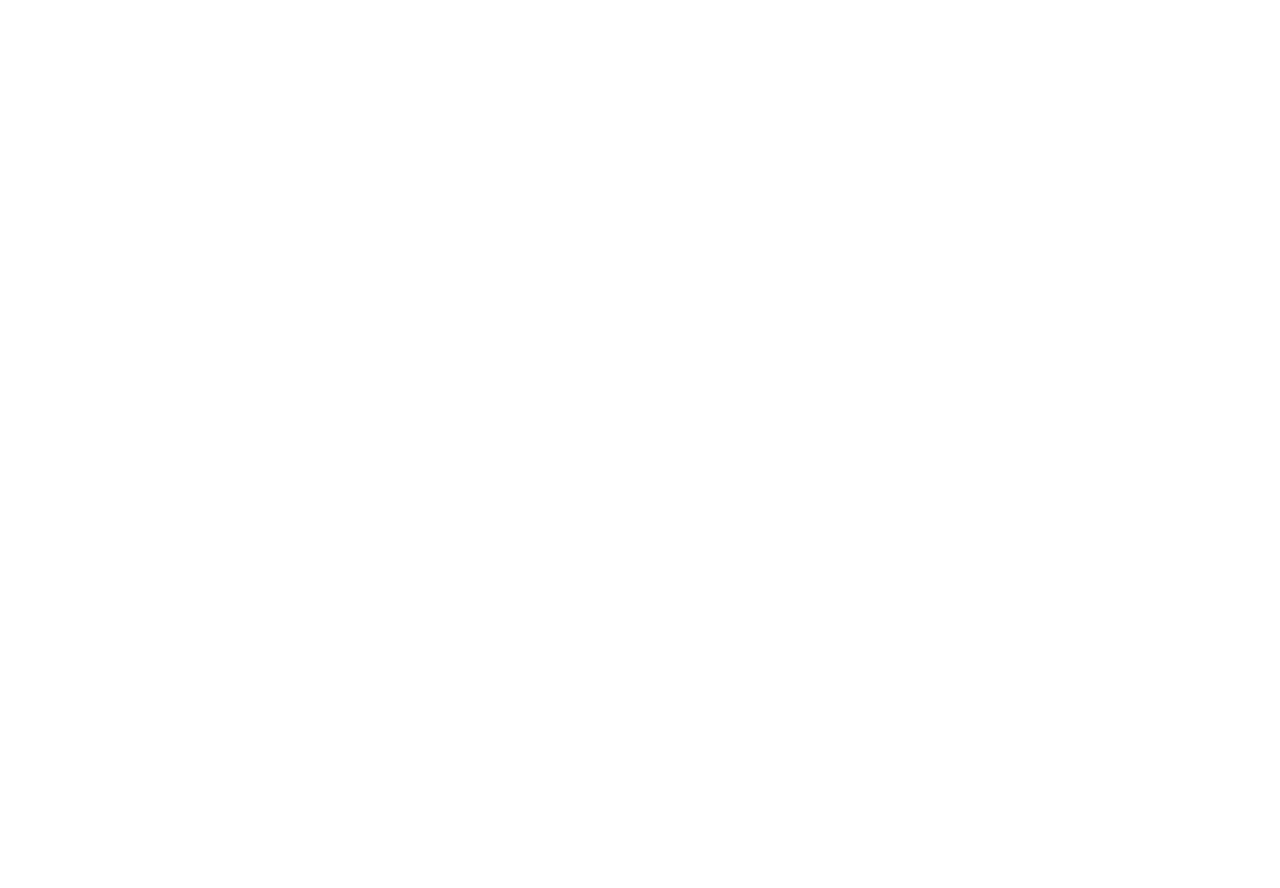
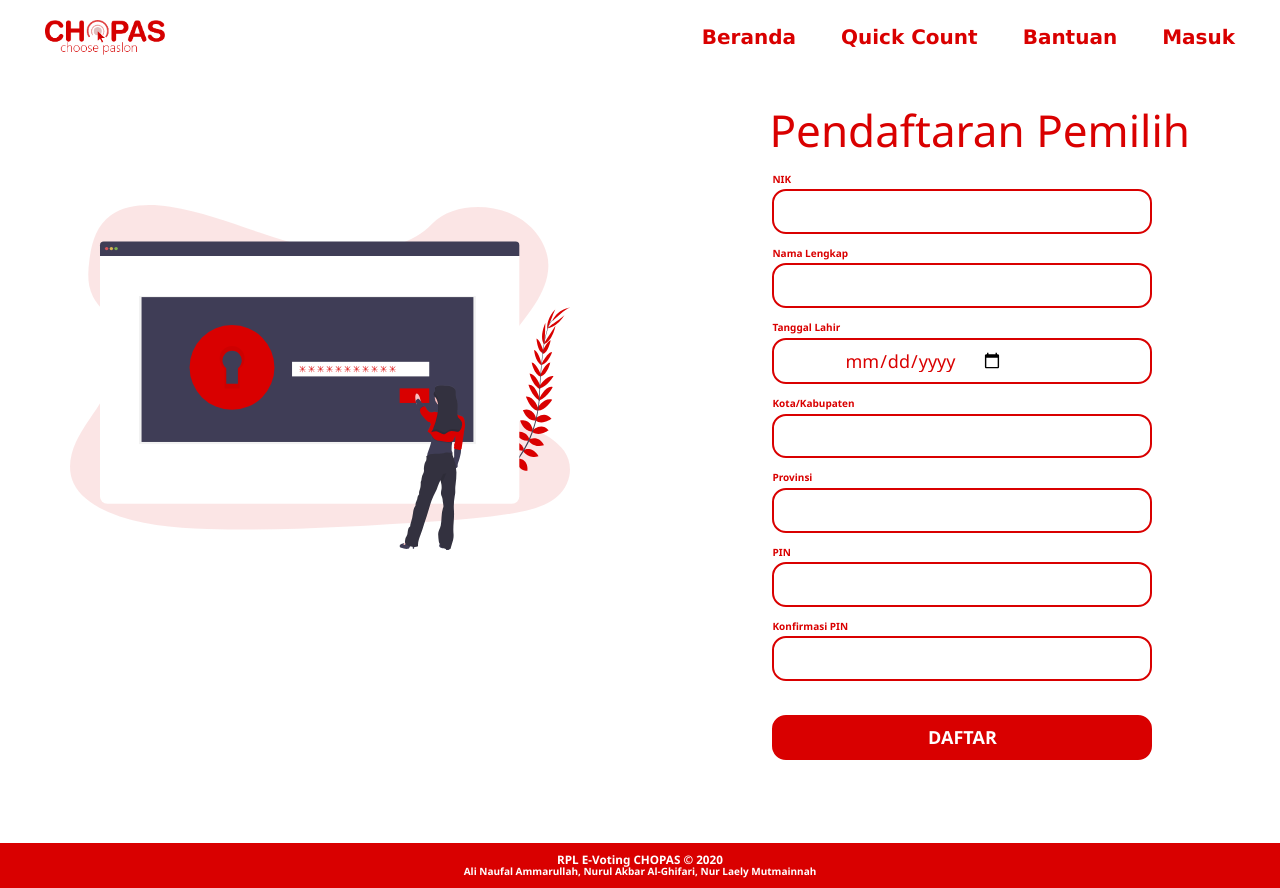
Before and after one commit to caresomebody/RPL-Evoting-Mirror, a PHP site: page /register.php in a window 1280 px wide. Before the commit the page is empty. Before the commit the page ends 800 px from the top, so only its background shows below. Run offline with PHP 8.4, Linux system fonts and the light colour scheme.

Commit message:
front end log in & register

```diff
--- a/bantuan.php
+++ b/bantuan.php
@@ -7,7 +7,7 @@
     <link rel="stylesheet" href="./styles/source/normalize.css">
     <link rel="stylesheet" href="./styles/source/clearfix.css">
     <link rel="stylesheet" href="./styles/bantuan.css">
-    <title>E-Voting - Home Page</title>
+    <title>E-Voting - Bantuan</title>
 </head>
 
 <body>
@@ -17,8 +17,8 @@
                 <li class="nav__li"><img class="nav__img" src="./assets/pictures/logo-copas.png" alt="Logo Copas"></li>
                 <li class=" nav__li"><a class="nav__a" href="index.php">Beranda</a></li>
                 <li class="nav__li"><a class="nav__a" href="#">Quick Count</a></li>
-                <li class="nav__li"><a class="nav__a" href="#">Bantuan</a></li>
-                <li class="nav__li"><a class="nav__a" href="#">Masuk</a></li>
+                <li class="nav__li"><a class="nav__a" href="bantuan.php">Bantuan</a></li>
+                <li class="nav__li"><a class="nav__a" href="log in.php">Masuk</a></li>
             </ul>
         </nav>
     </header>
--- a/index.php
+++ b/index.php
@@ -18,7 +18,7 @@
                 <li class=" nav__li"><a class="nav__a" href="#">Beranda</a></li>
                 <li class="nav__li"><a class="nav__a" href="#">Quick Count</a></li>
                 <li class="nav__li"><a class="nav__a" href="bantuan.php">Bantuan</a></li>
-                <li class="nav__li"><a class="nav__a" href="#">Masuk</a></li>
+                <li class="nav__li"><a class="nav__a" href="log in.php">Masuk</a></li>
             </ul>
         </nav>
     </header>
--- a/register.php
+++ b/register.php
@@ -1,13 +1,93 @@
 <!DOCTYPE html>
 <html lang="en">
+
 <head>
     <meta charset="UTF-8">
     <meta name="viewport" content="width=device-width, initial-scale=1.0">
     <link rel="stylesheet" href="./styles/source/normalize.css">
     <link rel="stylesheet" href="./styles/source/clearfix.css">
     <link rel="stylesheet" href="./styles/register.css">
-    <title>Register</title>
+    <title>E-Voting - Masuk</title>
 </head>
+
 <body>
+    <header>
+        <nav>
+            <ul class="nav__ul">
+                <li class="nav__li"><img class="nav__img" src="./assets/pictures/logo-copas.png" alt="Logo Copas"></li>
+                <li class=" nav__li"><a class="nav__a" href="index.php">Beranda</a></li>
+                <li class="nav__li"><a class="nav__a" href="#">Quick Count</a></li>
+                <li class="nav__li"><a class="nav__a" href="bantuan.php">Bantuan</a></li>
+                <li class="nav__li"><a class="nav__a" href="log in.php">Masuk</a></li>
+            </ul>
+        </nav>
+    </header>
+    <main>
+        <div class=gambar>
+            <section class=banner>
+            <div class=register-img>
+                <img src="./assets/pictures/vector-register.svg" alt="Illustrasi register" width="500">
+            </div>
+        </div>
+        <aside class="form">
+        <div class="tabel">
+            <h2>Pendaftaran Pemilih</h2>
+            <table class="card">
+                <tr>
+                    <td class="text">NIK</td>
+                </tr>
+                <tr>
+                  <td><input type="text" name="NIK" placeholder="" class=input maxlength="100"></td>
+                </tr>
+                <tr>
+                    <td class="text">Nama Lengkap</td>
+                </tr>
+                <tr>
+                    <td><input type="text" name="Nama Lengkap" placeholder="" class=input maxlength="100"></td>
+                </tr>
+                <tr>
+                    <td class="text">Tanggal Lahir</td>
+                </tr>
+                <tr>
+                  <td><input type="date" name="TL" placeholder="" class=input></td>
+                </tr>
+                <tr>
+                    <td class="text">Kota/Kabupaten</td>
+                </tr>
+                <tr>
+                    <td><input type="text" name="Kota" placeholder="" class=input maxlength="100"></td>
+                </tr>
+                <tr>
+                    <td class="text">Provinsi</td>
+                </tr>
+                <tr>
+                  <td><input type="text" name="Prov" placeholder="" class=input maxlength="100"></td>
+                </tr>
+                <tr>
+                    <td class="text">PIN</td>
+                </tr>
+                <tr>
+                    <td><input type="password" name="password" class=inputpw /></td>
+                </tr>
+                <tr>
+                    <td class="text">Konfirmasi PIN</td>
+                </tr>
+                <tr>
+                    <td><input type="password" name="password" class=inputpw /></td>
+                </tr>
+                <tr id=submit>
+                    <td><button class="submit__btn-action" type="submit">DAFTAR</button></td>
+                </tr>
+            </table>
+        </div>
+        </aside>
+    </main>
+    <footer>
+        <h3>
+            <p>RPL E-Voting CHOPAS  &copy; 2020</p>
+        </h3>
+        <h4>
+            <p>Ali Naufal Ammarullah, Nurul Akbar Al-Ghifari, Nur Laely Mutmainnah</p>
+        </h4>
+    </footer>
 </body>
-</html>
--- a/styles/register.css
+++ b/styles/register.css
@@ -0,0 +1,103 @@
+* {
+    box-sizing: border-box;
+}
+/* ==========================================HEADER==========================================*/
+.nav__ul {
+    display: flex;
+    flex-flow: row wrap;
+    justify-content: flex-end;
+    /* background-color: aqua; */
+    padding: 0;
+    list-style: none;
+    margin: 0;
+}
+
+.nav__li:first-child {
+    margin: 0 auto 0 4.5rem;
+}
+
+.nav__li {
+    display: flex;
+    justify-content: center;
+    align-items: center;
+    margin: 0 4.5rem 0 0;
+    padding: 2rem 0;
+}
+
+.nav__img {
+    width: 12rem;
+}
+
+.nav__a {
+    font-size: 2rem;
+    font-weight: bold;
+    color: #D90000;
+    text-decoration: none;
+    display: inline-block;
+}
+
+
+/* ---------------------BODY---------------------*/
+main {
+    overflow: auto;
+    font-family: 'Segoe UI', Tahoma, Geneva, Verdana, sans-serif;
+    color: #d90000;
+ }
+
+.gambar{
+    float: left;
+    margin-top: 13rem;
+    margin-left: 7rem;
+}
+
+aside {
+    float: right;
+    margin-right: 9rem;
+    margin-bottom: 8rem;
+}
+
+.input, .inputpw{
+    display: flex;
+    color:  #D90000;
+    padding: 1rem 7rem;
+    background: white;
+    font-size: large;
+    border: .2rem solid #D90000;
+    border-radius: 1.4rem;
+    width: 380px;
+    margin-bottom: 1rem;
+}
+.tabel h2{
+    font-size: 44px;
+    font-weight: lighter;
+    margin-bottom: 1.5rem;
+    margin-top: 3rem;
+}
+.text{
+    font-size: normal;
+    font-weight: bold;
+}
+
+.submit__btn-action {
+    display: flex;
+    justify-content: space-evenly;
+    flex-basis: 34rem;
+    margin: 2rem auto 0;
+    color: white;
+    font-size: 1.8rem;
+    font-weight: bold;
+    padding: 1rem 14rem;
+    background:#D90000;
+    border: .2rem solid #D90000;
+    border-radius: 1.4rem;
+    width: 380px;
+
+}
+
+footer {
+    font-family: 'Segoe UI', Tahoma, Geneva, Verdana, sans-serif;
+    padding: 10px;
+    color: white;
+    background-color: #D90000;
+    text-align: center;
+ }
```
Also changed, not shown: log in.php (added, +55 -0 lines), styles/masuk.css (added, +105 -0 lines), assets/pictures/logo.png (added), assets/pictures/logo.svg (added), assets/pictures/vector-register.svg (added).
